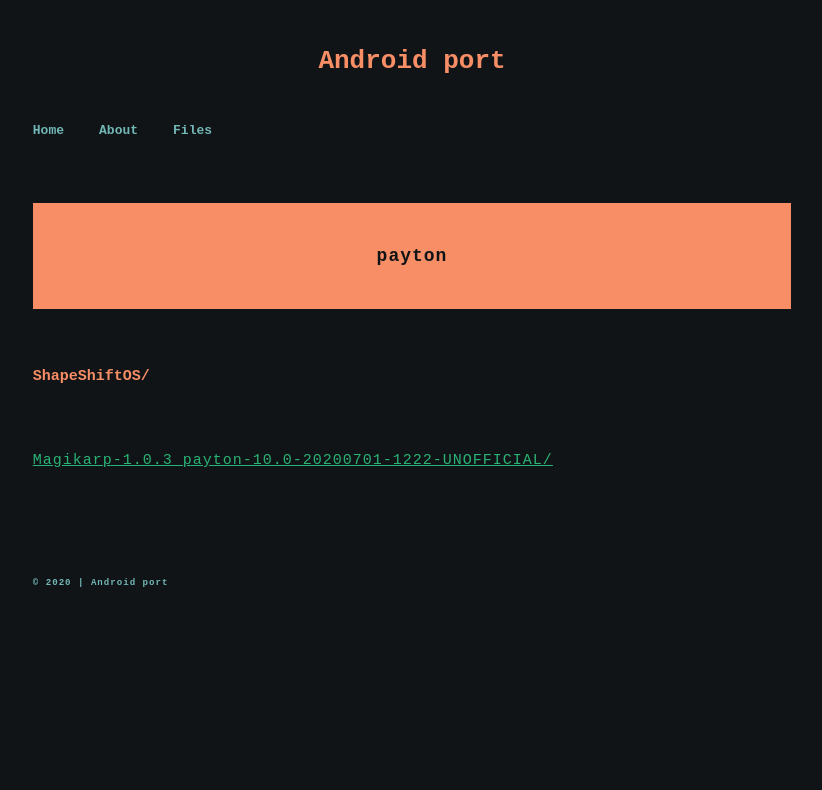
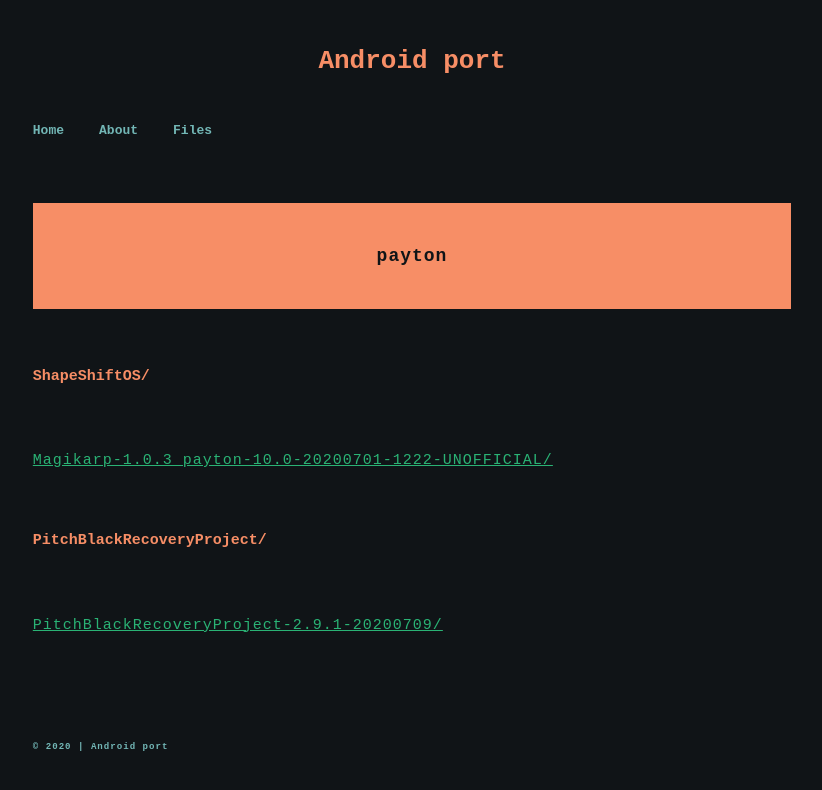
Before and after one commit to koumaza/android, a Jekyll site: the page built from payton.md, in a window 1280 px wide. Shown: the top 790 px of the page, without its empty margins (228-1050 px from the left). Built offline with Jekyll 4.4.1, drawn with Linux system fonts in a browser that asks for light colours.

Commit message:
Update payton.md

```diff
--- a/payton.md
+++ b/payton.md
@@ -4,3 +4,6 @@ layout: page
 ---
 #### ShapeShiftOS/
 [Magikarp-1.0.3_payton-10.0-20200701-1222-UNOFFICIAL/](https://github.com/koumaza/android/releases/tag/ShapeShiftOS-Magikarp-1.0.3_payton-10.0-20200701-1222-UNOFFICIAL)
+
+#### PitchBlackRecoveryProject/
+[PitchBlackRecoveryProject-2.9.1-20200709/](https://github.com/koumaza/android/releases/tag/PBRP-2.9.1-20200709_payton)
```
